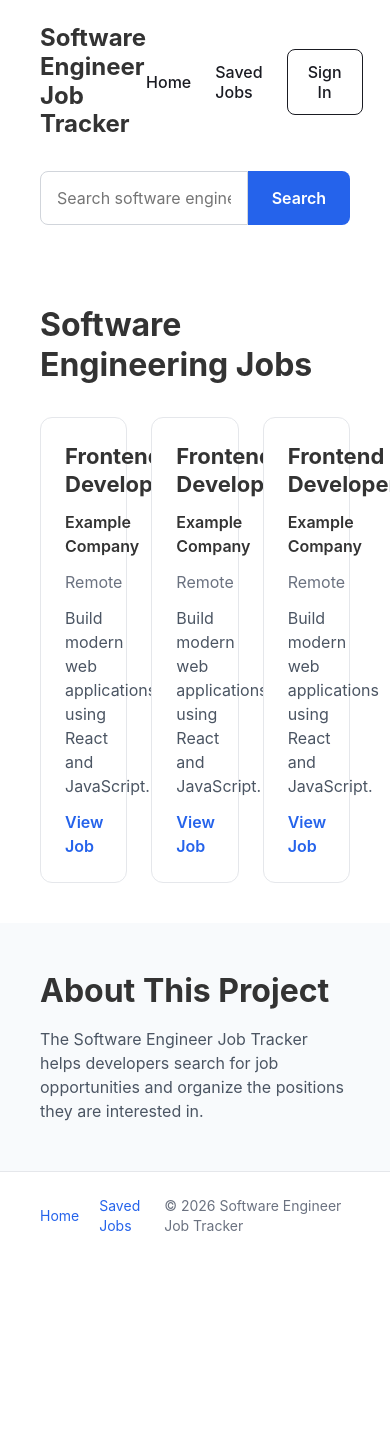
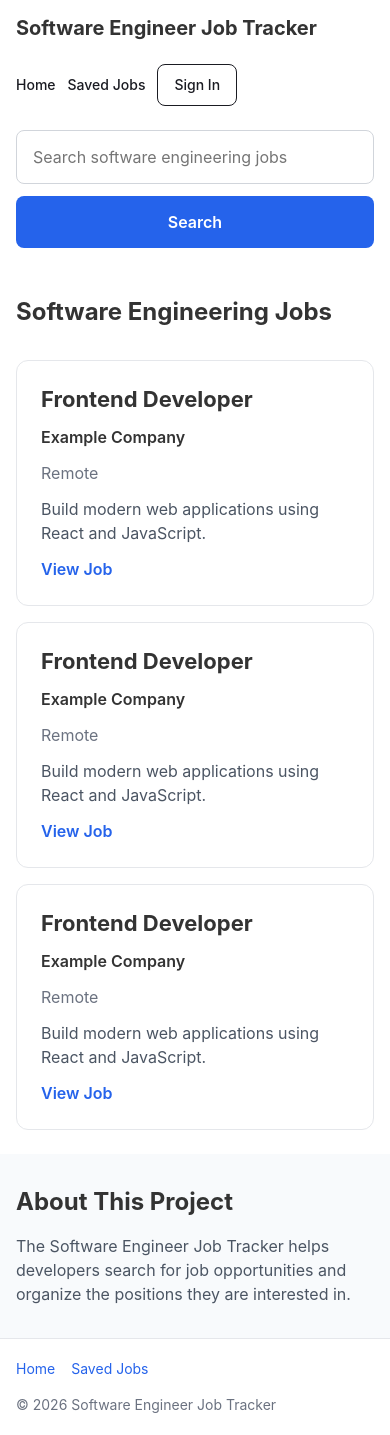
Before and after one commit to mstylz/software-engineer-job-tracker-frontend, a React (Vite) app: page / in a window 390 px wide. Before the commit the page ends 1260 px from the top, so only its background shows below. Built offline with nearby package versions, Linux system fonts and the light colour scheme.

Commit message:
Add responsive frontend layout

```diff
--- a/src/App.css
+++ b/src/App.css
@@ -1,16 +1,3 @@
 .app {
   min-height: 100vh;
 }
-
-.app-header {
-  padding: 2rem;
-  text-align: center;
-}
-
-.app-header h1 {
-  margin-bottom: 1rem;
-}
-
-.app-header p {
-  color: var(--text-color);
-}
--- a/src/components/About/About.css
+++ b/src/components/About/About.css
@@ -23,3 +23,23 @@
   font-size: 16px;
   line-height: 24px;
 }
+
+@media screen and (max-width: 768px) {
+  .about {
+    padding: 40px 24px;
+  }
+  .about__title {
+    font-size: 28px;
+    line-height: 36px;
+  }
+}
+
+@media screen and (max-width: 480px) {
+  .about {
+    padding: 32px 16px;
+  }
+  .about__title {
+    font-size: 24px;
+    line-height: 32px;
+  }
+}
--- a/src/components/Footer/Footer.css
+++ b/src/components/Footer/Footer.css
@@ -27,3 +27,15 @@
   font-size: 14px;
   line-height: 20px;
 }
+
+@media screen and (max-width: 600px) {
+  .footer {
+    padding: 20px 16px;
+    flex-direction: column;
+    align-items: flex-start;
+    gap: 16px;
+  }
+  .footer__links {
+    gap: 16px;
+  }
+}
--- a/src/components/Header/Header.css
+++ b/src/components/Header/Header.css
@@ -7,6 +7,7 @@
   display: flex;
   align-items: center;
   justify-content: space-between;
+  gap: 24px;
 }
 
 .header__title {
@@ -15,3 +16,22 @@
   line-height: 1.2;
   font-weight: 700;
 }
+
+@media screen and (max-width: 768px) {
+  .header {
+    padding: 20px 24px 32px;
+  }
+  .header__top {
+    flex-direction: column;
+    align-items: flex-start;
+  }
+}
+
+@media screen and (max-width: 480px) {
+  .header {
+    padding: 16px 16px 24px;
+  }
+  .header__title {
+    font-size: 20px;
+  }
+}
--- a/src/components/JobCardList/JobCardList.css
+++ b/src/components/JobCardList/JobCardList.css
@@ -8,3 +8,16 @@
   grid-template-columns: repeat(3, minmax(0, 1fr));
   gap: 24px;
 }
+
+@media screen and (max-width: 900px) {
+  .job-card-list__grid {
+    grid-template-columns: repeat(2, minmax(0, 1fr));
+  }
+}
+
+@media screen and (max-width: 600px) {
+  .job-card-list__grid {
+    grid-template-columns: 1fr;
+    gap: 16px;
+  }
+}
--- a/src/components/Main/Main.css
+++ b/src/components/Main/Main.css
@@ -15,3 +15,23 @@
   line-height: 40px;
   font-weight: 700;
 }
+
+@media screen and (max-width: 768px) {
+  .main {
+    padding: 32px 24px;
+  }
+  .main__title {
+    font-size: 28px;
+    line-height: 36px;
+  }
+}
+
+@media screen and (max-width: 480px) {
+  .main {
+    padding: 24px 16px;
+  }
+  .main__title {
+    font-size: 24px;
+    line-height: 32px;
+  }
+}
--- a/src/components/Navigation/Navigation.css
+++ b/src/components/Navigation/Navigation.css
@@ -23,3 +23,24 @@
   font-weight: 500;
   cursor: pointer;
 }
+
+@media screen and (max-width: 768px) {
+  .navigation {
+    width: 100%;
+    flex-wrap: wrap;
+    gap: 16px;
+  }
+}
+
+@media screen and (max-width: 480px) {
+  .navigation {
+    gap: 12px;
+  }
+  .navigation__link,
+  .navigation__button {
+    font-size: 14px;
+  }
+  .navigation__button {
+    padding: 10px 16px;
+  }
+}
--- a/src/components/SearchForm/SearchForm.css
+++ b/src/components/SearchForm/SearchForm.css
@@ -24,3 +24,16 @@
   font-weight: 600;
   cursor: pointer;
 }
+
+@media screen and (max-width: 600px) {
+  .search-form {
+    flex-direction: column;
+    gap: 12px;
+    margin-top: 24px;
+  }
+  .search-form__input,
+  .search-form__button {
+    width: 100%;
+    border-radius: 8px;
+  }
+}
```
